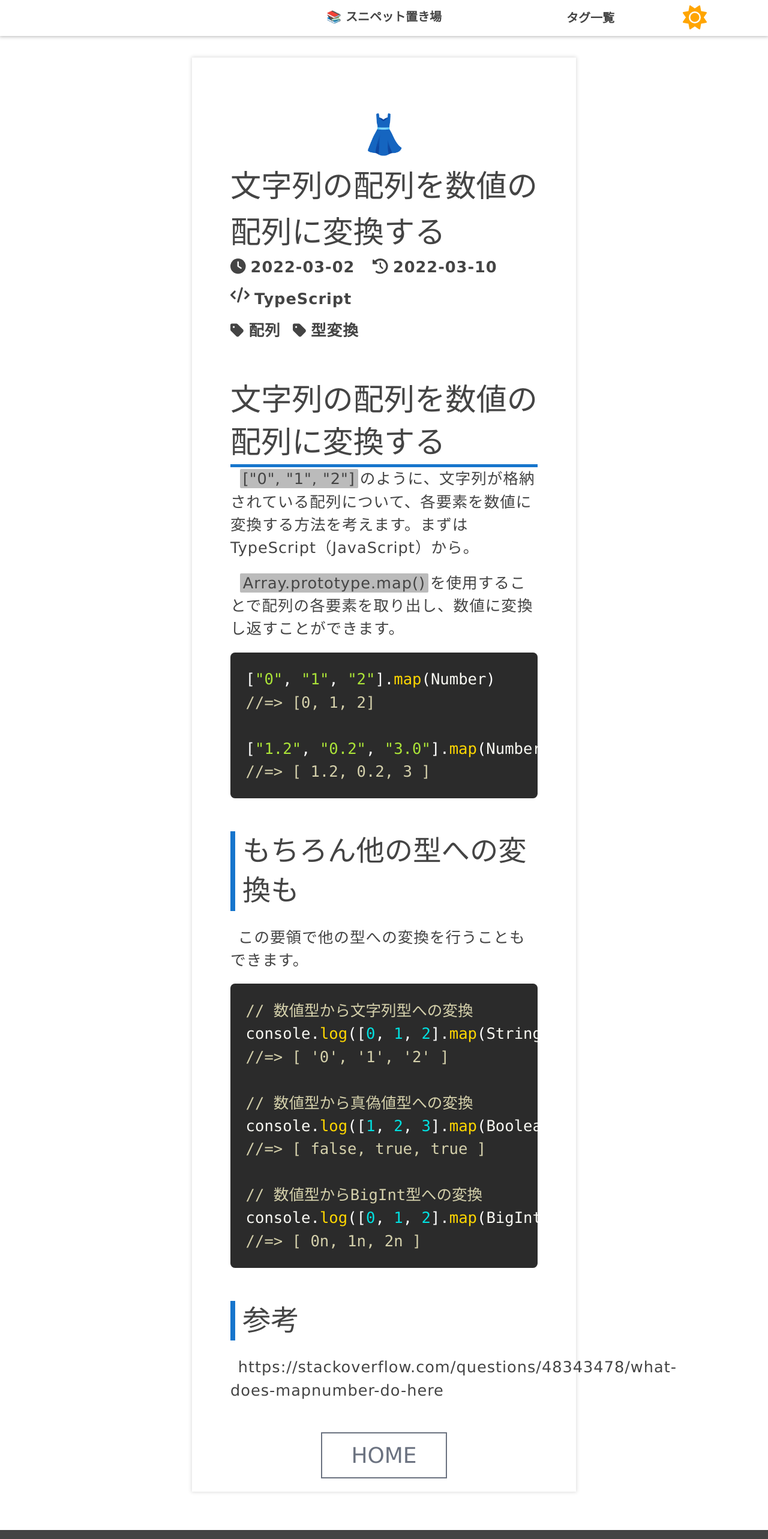
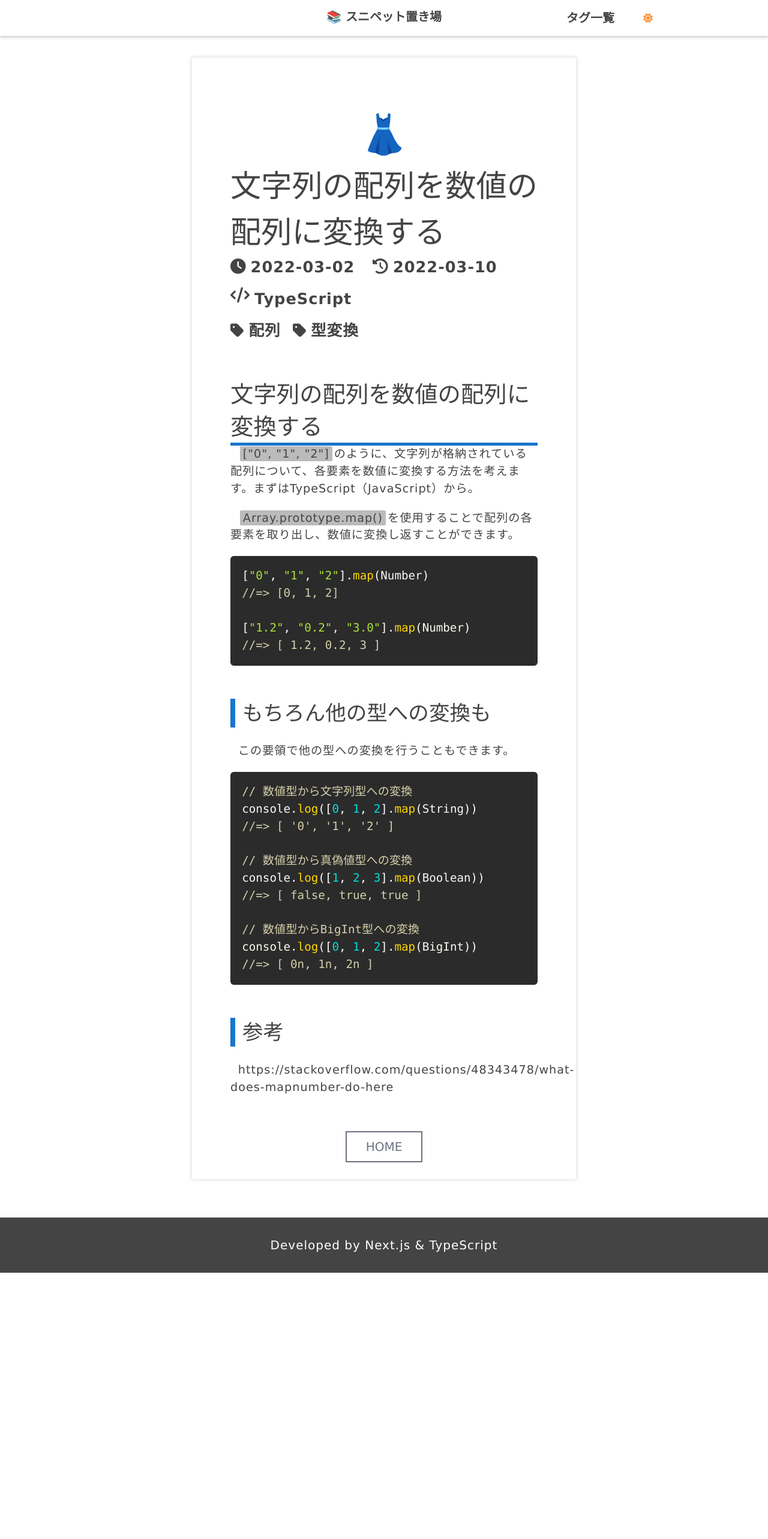
Before and after one commit to kento-yoshidu/_old, a Next.js app: page /blog/01/ in a window 1280 px wide. Shown: the top 2566 px of the page at 60% size. After the commit the page ends 2122 px from the top, so only its background shows below. Built offline with nearby package versions, Linux system fonts and the light colour scheme.

Commit message:
✨ CSS修正

```diff
--- a/src/components/button.tsx
+++ b/src/components/button.tsx
@@ -3,7 +3,7 @@ import Link from "next/link"
 export const Button = () => (
   <div className="text-center">
     <Link href="/">
-      <a className="text-4xl border-2 text-gray-500 border-gray-500 py-4 px-12 hover:animate-light">
+      <a className="text-xl border-2 text-gray-500 border-gray-500 py-3 px-8 hover:animate-light">
         HOME
       </a>
     </Link>
--- a/src/components/footer.tsx
+++ b/src/components/footer.tsx
@@ -1,9 +1,7 @@
 import React from "react"
 
-import * as Styles from "../styles/footer.module.scss"
-
 export const Footer = () => (
-  <footer className="flex justify-center content-center py-10 bg-black">
-    <h2 className="text-white text-2xl md:text-3xl tracking-wider">Developed by Next.js & TypeScript</h2>
+  <footer className="flex justify-center content-center py-8 bg-black">
+    <h2 className="text-white text-xl md:text-xl tracking-wider">Developed by Next.js & TypeScript</h2>
   </footer>
 )
--- a/src/components/switchTheme.tsx
+++ b/src/components/switchTheme.tsx
@@ -44,18 +44,19 @@ export const SwitchTheme = () => {
 
   return (
     <button
-      className={Styles.button}
+      // className={Styles.button}
+      className="absolute flex items-center top-1/2 -translate-y-1/2 right-4 md:right-48"
       onClick={clickHandle}
     >
       {theme === "light" ? (
         <FontAwesomeIcon
-          className={Styles.sun}
           icon={faSun}
+          className="text-4xl text-orange-400"
         />
       ) : (
         <FontAwesomeIcon
           icon={faMoon}
-          className={Styles.moon}
+          className="text-4xl text-yellow-400"
         />
       )}
     </button>
--- a/src/styles/post.module.scss
+++ b/src/styles/post.module.scss
@@ -62,7 +62,7 @@
 
   h1 {
     border-bottom: 5px solid var(--main-color);
-    font-size: clamp(2.5rem, 4vw, 4rem);
+    font-size: clamp(1.5rem, 3vw, 3rem);
     line-height: 1.4;
   }
 
@@ -70,13 +70,13 @@
     margin: 55px 0 25px;
     padding-left: 12px;
     border-left: 8px solid var(--main-color);
-    font-size: clamp(2.2rem, 3.7vw, 3.5rem);
+    font-size: clamp(1.2rem, 2.7vw, 2.5rem);
     line-height: 1.4;
   }
 
   p {
     margin-bottom: 20px;
-    font-size: clamp(1.5rem, 2vw, 1.8rem);
+    font-size: clamp(1rem, 1.6vw, 1.2rem);
     letter-spacing: 1px;
     line-height: 1.5;
     text-indent: 0.8rem;
@@ -113,7 +113,7 @@
   }
 
   pre {
-    font-size: clamp(1.5rem, 2vw, 1.7rem);
+    font-size: clamp(1rem, 1.5vw, 1.2rem);
   }
 
   strong {
--- a/src/styles/switchTheme.module.scss
+++ /dev/null
@@ -1,24 +0,0 @@
-.button {
-  position: absolute;
-  top: 50%;
-  right: 8vw;
-  transform: translateY(-50%);
-
-  svg {
-    font-size: clamp(2.5rem, 3vw, 3.5rem);
-  }
-}
-
-.sun {
-  color: orange;
-}
-
-.moon {
-  color: yellow;
-}
-
-@media (max-width: 768px) {
-  .button {
-    right: 4vw;
-  }
-}
--- a/src/styles/switchTheme.module.scss.d.ts
+++ /dev/null
@@ -1,3 +0,0 @@
-export const button: string;
-export const moon: string;
-export const sun: string;
```
